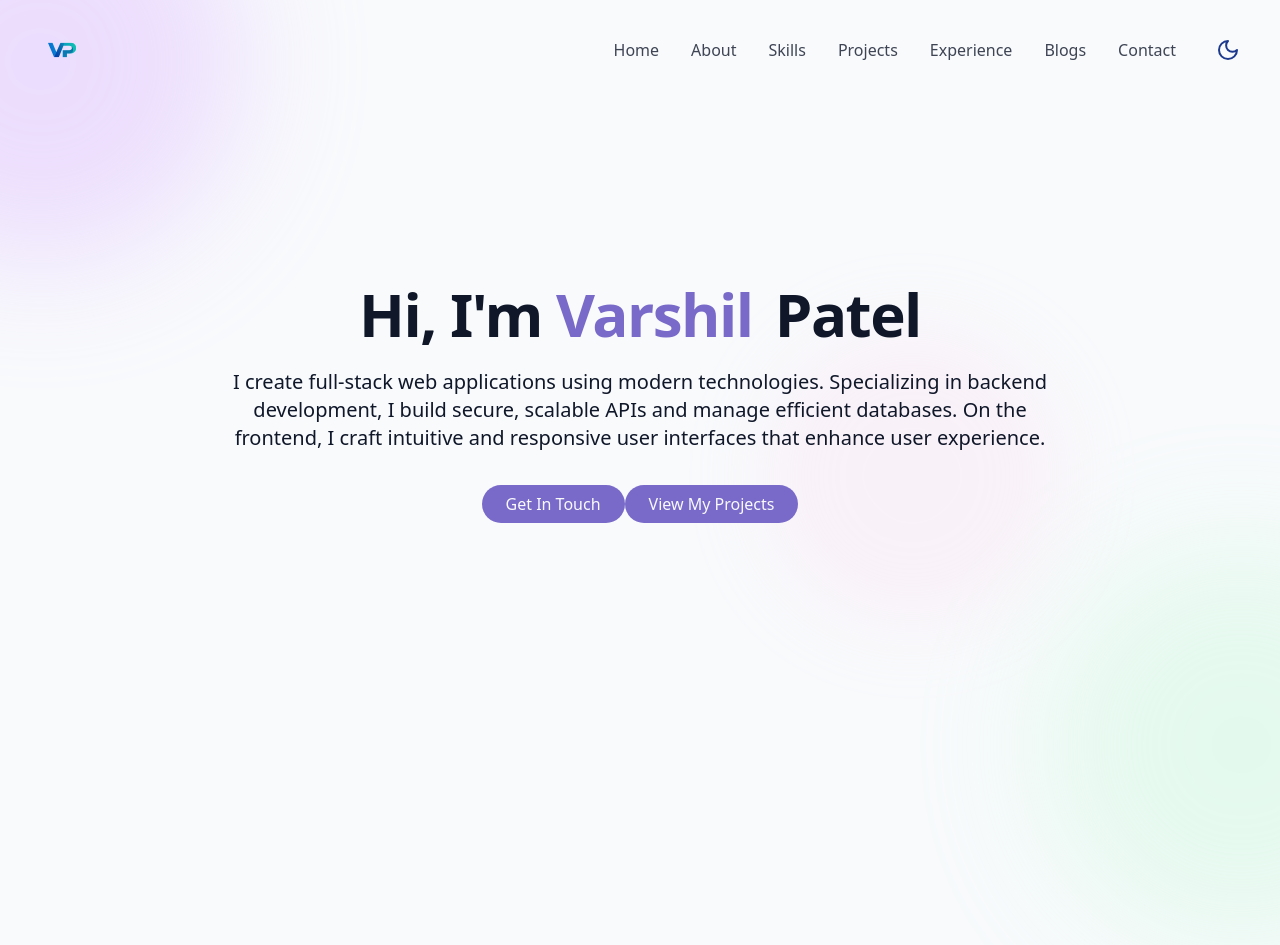
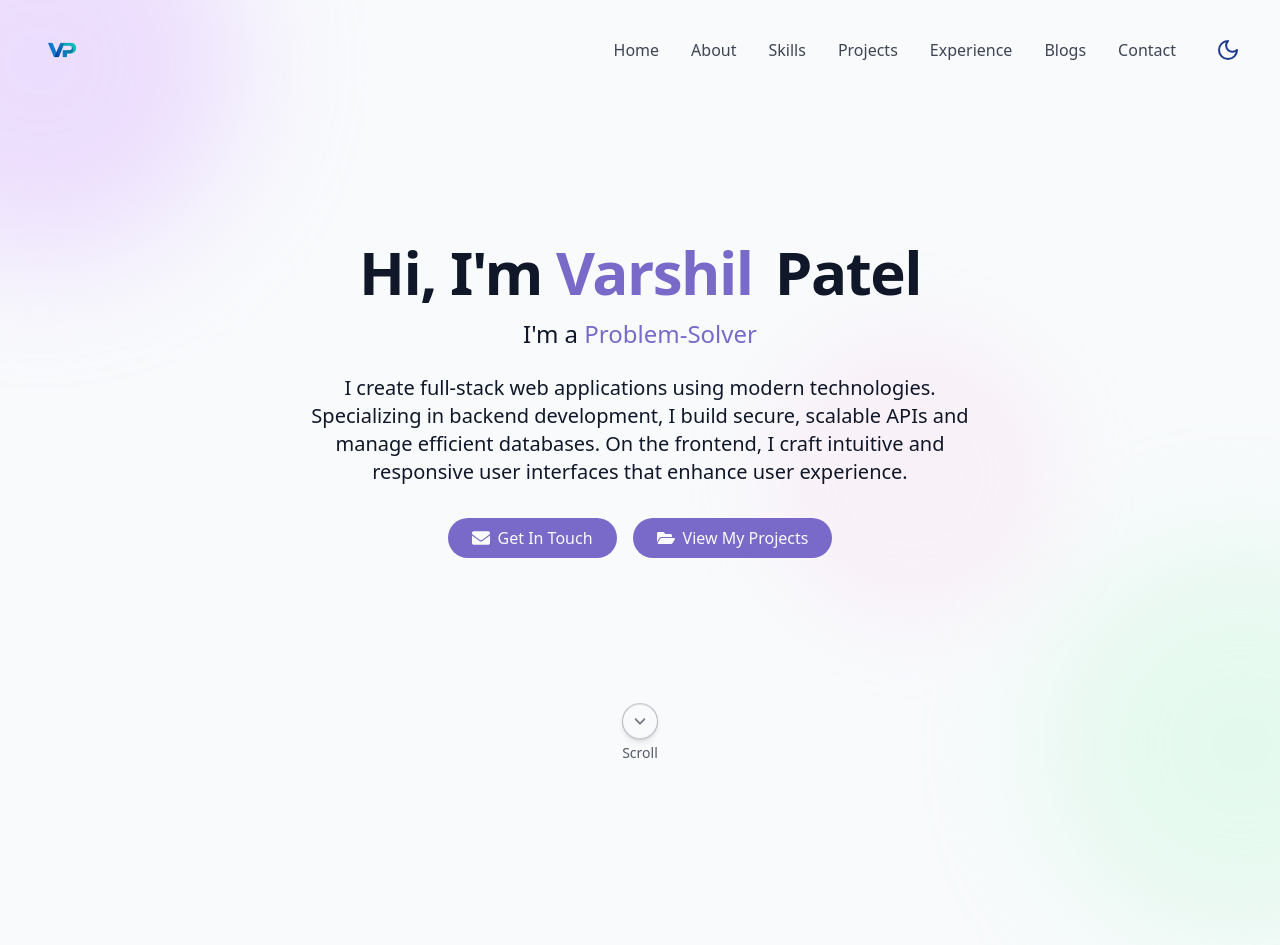
Before and after one commit to Varshil25/Varshil-Portfolio, a React (Vite) app: page / in a window 1280 px wide. Shown: the top 945 px of the page. Built offline with nearby package versions, Linux system fonts and the light colour scheme.

Commit message:
HeroSection

```diff
--- a/package.json
+++ b/package.json
@@ -15,10 +15,13 @@
     "class-variance-authority": "^0.7.1",
     "clsx": "^2.1.1",
     "framer-motion": "^12.12.1",
+    "gsap": "^3.13.0",
     "lucide-react": "^0.511.0",
     "react": "^19.1.0",
     "react-dom": "^19.1.0",
+    "react-icons": "^5.5.0",
     "react-router-dom": "^7.6.0",
+    "react-simple-typewriter": "^5.0.1",
     "tailwind-merge": "^3.3.0",
     "tailwindcss": "^4.1.7"
   },
--- a/src/components/HeroSection.jsx
+++ b/src/components/HeroSection.jsx
@@ -1,35 +1,119 @@
+// HeroSection.jsx
+import React, { useEffect, useRef, useState } from "react";
+import gsap from "gsap";
+import { ScrollDownButton } from "./ScrollDownButton";
+import { FaEnvelope, FaFolderOpen } from 'react-icons/fa'; // import any icons you want
+
+
+const phrases = [
+  <span>
+    I'm a tech <span className="text-primary">enthusiast</span>
+  </span>,
+  <span>
+    I'm a <span className="text-primary">Problem-Solver</span>
+  </span>,
+  <span>
+    I build scalable <span className="text-primary">APIs</span>
+  </span>,
+  <span>
+   I design clean <span className="text-primary">architectures</span>
+  </span>,
+  <span>
+    I thrive on <span className="text-primary">innovation</span>
+  </span>,
+  <span>
+    I write <span className="text-primary">maintainable</span> code
+  </span>,
+];
+
 export const HeroSection = () => {
-    return <section id="hero" className="relative min-h-screen flex flex-col items-center justify-center px-4">
+  const textRef = useRef(null);
+  const phraseRef = useRef(null);
+  const [index, setIndex] = useState(0);
+
+  useEffect(() => {
+    // Animate container fade-in
+    gsap.to(textRef.current, {
+      opacity: 1,
+      y: 0,
+      duration: 1,
+      delay: 1,
+      ease: "power3.out",
+    });
+  }, []);
+
+  useEffect(() => {
+    const interval = setInterval(() => {
+      gsap.to(phraseRef.current, {
+        opacity: 0,
+        y: -10,
+        duration: 0.3,
+        onComplete: () => {
+          setIndex((prev) => (prev + 1) % phrases.length);
+          gsap.fromTo(
+            phraseRef.current,
+            { y: 10, opacity: 0 },
+            { y: 0, opacity: 1, duration: 0.3 }
+          );
+        },
+      });
+    }, 3500);
+
+    return () => clearInterval(interval);
+  }, []);
+
+  return (
+    <section
+      id="hero"
+      className="relative min-h-screen flex flex-col items-center justify-center px-4"
+    >
       <div className="container max-w-4xl mx-auto text-center z-10">
-            <div className="space-y-6">
+        <div className="space-y-2 md:space-y-4">
           <h1 className="text-4xl md:text-6xl font-bold tracking-tight">
-                    <span className="opacity-0 animate-fade-in-delay-1"> Hi, I'm </span>
+            <span className="opacity-0 animate-fade-in-delay-1">Hi, I'm</span>
             <span className="text-primary opacity-0 animate-fade-in-delay-2">
-                        { " "}
+              {" "}
               Varshil
             </span>
             <span className="text-gradient ml-2 opacity-0 animate-fade-in-delay-3">
-                        { " "}
+              {" "}
               Patel
             </span>
           </h1>
 
-                <p className="text-lg md:text-xl text-muted-foreground max-2-2xl mx-auto opacity-0 animate-fade-in-delay-4">
+          <div
+            ref={textRef}
+            className="text-gradient text-xl md:text-2xl font-medium min-h-[2.5rem] opacity-0 translate-y-4"
+          >
+            <div ref={phraseRef}>{phrases[index]}</div>
+          </div>
+
+          <p className="text-lg md:text-xl text-muted-foreground max-w-2xl mx-auto opacity-0 animate-fade-in-delay-4">
             I create full-stack web applications using modern technologies.
-                    Specializing in backend development, I build secure, scalable APIs and manage efficient databases.
-                    On the frontend, I craft intuitive and responsive user interfaces that enhance user experience.
+            Specializing in backend development, I build secure, scalable APIs
+            and manage efficient databases. On the frontend, I craft intuitive
+            and responsive user interfaces that enhance user experience.
           </p>
 
-                <div className="pt-4 opacity-0 animate-fade-in-delay-3">
-                    <a href="#contact" className="cosmic-button">
+          <div className="pt-4 opacity-0 animate-fade-in-delay-3 flex flex-wrap justify-center gap-4">
+            <a
+              href="#contact"
+              className="cosmic-button flex items-center gap-2"
+            >
+              <FaEnvelope className="text-lg" />
               Get In Touch
             </a>
-                    <a href="#projects" className="cosmic-button">
+            <a
+              href="#projects"
+              className="cosmic-button flex items-center gap-2"
+            >
+              <FaFolderOpen className="text-lg" />
               View My Projects
             </a>
           </div>
-
         </div>
       </div>
+      <ScrollDownButton />
     </section>
-}
+  );
+};
--- a/src/components/NavBar.jsx
+++ b/src/components/NavBar.jsx
@@ -1,9 +1,26 @@
-import React from "react";
-import { useEffect, useState } from "react";
+import React, { useEffect, useState } from "react";
 import { Menu, X } from "lucide-react";
 import { cn } from "@/lib/utils";
 import Logo from "../assets/logo-varshil.svg";
-import { ThemeToggle } from "./ThemeToggle"; // Import the ThemeToggle component
+import { ThemeToggle } from "./ThemeToggle";
+// eslint-disable-next-line no-unused-vars
+import { motion } from "framer-motion";
+
+// Animated background blobs (visible only when scrolled)
+const NavbarBlobs = () => (
+  <>
+    <motion.div
+      className="absolute top-[-100px] left-[-100px] w-[250px] h-[250px] bg-purple-300 rounded-full blur-3xl opacity-30 z-0"
+      animate={{ x: [0, 20, -15, 0], y: [0, -15, 15, 0] }}
+      transition={{ duration: 12, repeat: Infinity, ease: "easeInOut" }}
+    />
+    <motion.div
+      className="absolute top-[-50px] right-[-100px] w-[200px] h-[200px] bg-pink-300 rounded-full blur-2xl opacity-20 z-0"
+      animate={{ x: [0, -15, 15, 0], y: [0, 10, -10, 0] }}
+      transition={{ duration: 14, repeat: Infinity, ease: "easeInOut" }}
+    />
+  </>
+);
 
 const navItems = [
   { name: "Home", href: "#hero" },
@@ -20,10 +37,7 @@ const NavBar = () => {
   const [isMenuOpen, setIsMenuOpen] = useState(false);
 
   useEffect(() => {
-    const handleScroll = () => {
-      setIsScrolled(window.scrollY > 10); // Fixed: Use scrollY instead of screenY
-    };
-
+    const handleScroll = () => setIsScrolled(window.scrollY > 10);
     window.addEventListener("scroll", handleScroll);
     return () => window.removeEventListener("scroll", handleScroll);
   }, []);
@@ -31,46 +45,51 @@ const NavBar = () => {
   return (
     <nav
       className={cn(
-        "fixed w-full z-40 transition-all duration-300",
+        "fixed w-full z-40 transition-all duration-300 overflow-hidden",
         isScrolled ? "py-3 bg-background/80 backdrop-blur-md shadow-xs" : "py-5"
       )}
     >
-      <div className="container flex items-center justify-between">
+      {/* Background blobs on scroll */}
+      {isScrolled && <NavbarBlobs />}
+
+      {/* Nav content wrapper - ensures blobs stay behind */}
+      <div className="container flex items-center justify-between relative z-10">
+        {/* Logo */}
         <a
           className="text-xl font-bold text-primary flex items-center"
           href="#hero"
         >
-          <span className="relative z-10">
-            <span>
           <img src={Logo} alt="Logo" className="h-15 w-15 rounded-full" />
-            </span>
-          </span>
         </a>
 
-        {/* Desktop nav and ThemeToggle */}
+        {/* Desktop Nav */}
         <div className="hidden md:flex items-center space-x-8">
-          {navItems.map((item, key) => (
+          {navItems.map((item) => (
             <a
-              key={key}
+              key={item.name}
               href={item.href}
               className="text-foreground/80 hover:text-primary transition-colors duration-300"
             >
               {item.name}
             </a>
           ))}
-          {/* Add ThemeToggle here */}
           <ThemeToggle />
         </div>
 
-        {/* Mobile nav */}
+        {/* Mobile Menu Toggle */}
+        <div className="md:hidden flex items-center space-x z-50">
+          <ThemeToggle />
           <button
             onClick={() => setIsMenuOpen((prev) => !prev)}
-          className="md:hidden p-2 text-foreground z-50"
+            className="p-2 text-foreground"
             aria-label={isMenuOpen ? "Close Menu" : "Open Menu"}
           >
             {isMenuOpen ? <X size={24} /> : <Menu size={24} />}
           </button>
+        </div>
 
+
+        {/* Mobile Nav Drawer */}
         <div
           className={cn(
             "fixed inset-0 bg-background/95 backdrop-blur-md z-40 flex flex-col items-center justify-center",
@@ -81,9 +100,9 @@ const NavBar = () => {
           )}
         >
           <div className="flex flex-col space-y-8 text-xl">
-            {navItems.map((item, key) => (
+            {navItems.map((item) => (
               <a
-                key={key}
+                key={item.name}
                 href={item.href}
                 className="text-foreground/80 hover:text-primary transition-colors duration-300"
                 onClick={() => setIsMenuOpen(false)}
@@ -91,7 +110,6 @@ const NavBar = () => {
                 {item.name}
               </a>
             ))}
-            {/* Optionally add ThemeToggle in mobile menu if desired */}
           </div>
         </div>
       </div>
--- /dev/null
+++ b/src/components/ScrollDownButton.jsx
@@ -0,0 +1,20 @@
+import { ChevronDown } from "lucide-react";
+// eslint-disable-next-line no-unused-vars
+import { motion } from "framer-motion";
+
+export const ScrollDownButton = () => {
+  return (
+    <motion.a
+      href="#hero"
+      className="group absolute bottom-5 sm:bottom-10 left-1/2 transform -translate-x-1/2 flex flex-col items-center text-xs sm:text-sm text-foreground/70 hover:text-primary transition-colors z-40"
+      initial={{ y: 0 }}
+      animate={{ y: [0, 10, 0] }}
+      transition={{ repeat: Infinity, duration: 2, ease: "easeInOut" }}
+    >
+      <div className="p-2 border border-foreground/30 rounded-full shadow-md bg-background/80 backdrop-blur-sm group-hover:border-primary transition">
+        <ChevronDown size={18} className="animate-bounce-slow" />
+      </div>
+      <span className="mt-1">Scroll</span>
+    </motion.a>
+  );
+};
```
Also changed, not shown: 1 other file (tests, documents, lock files or other folders). Lines whose indentation alone changed are shown as unchanged.
